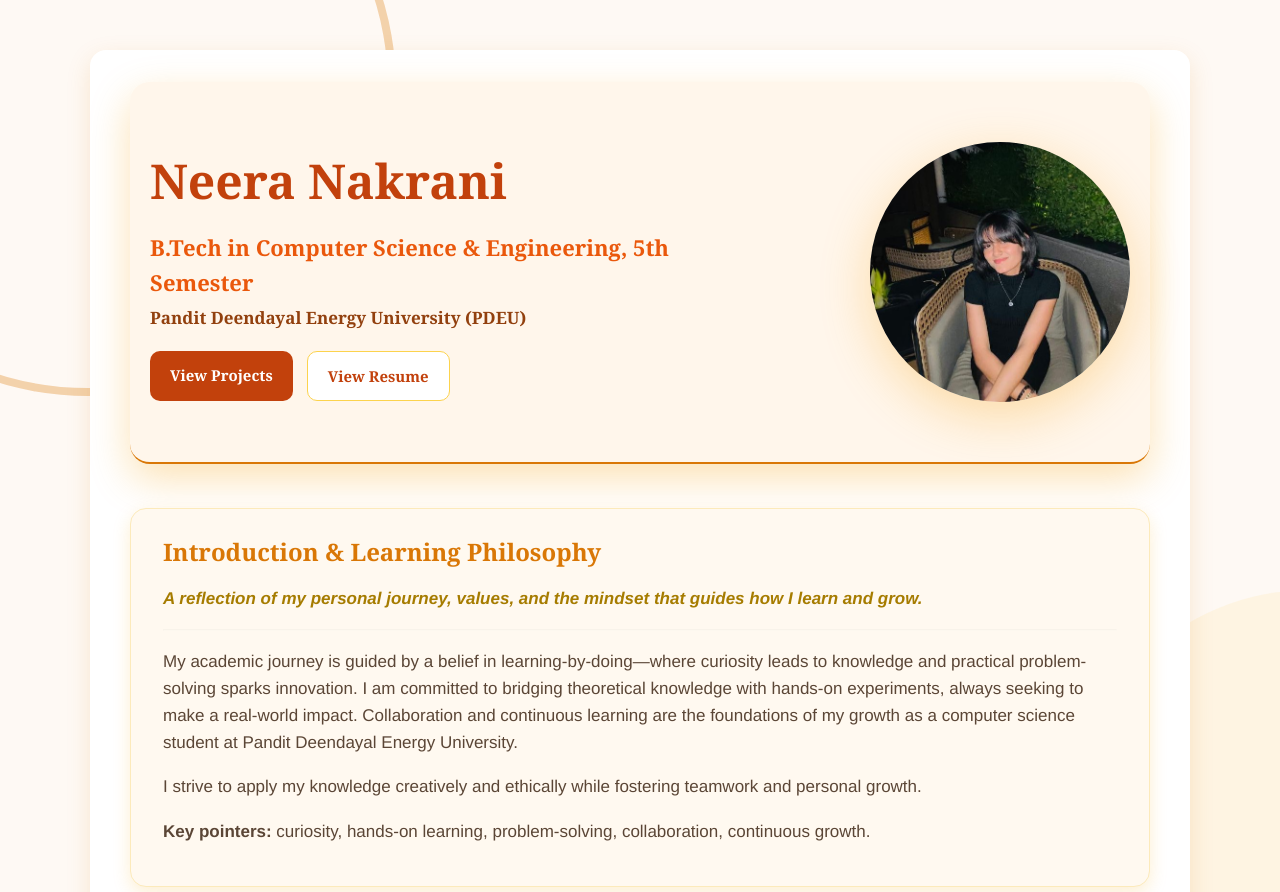
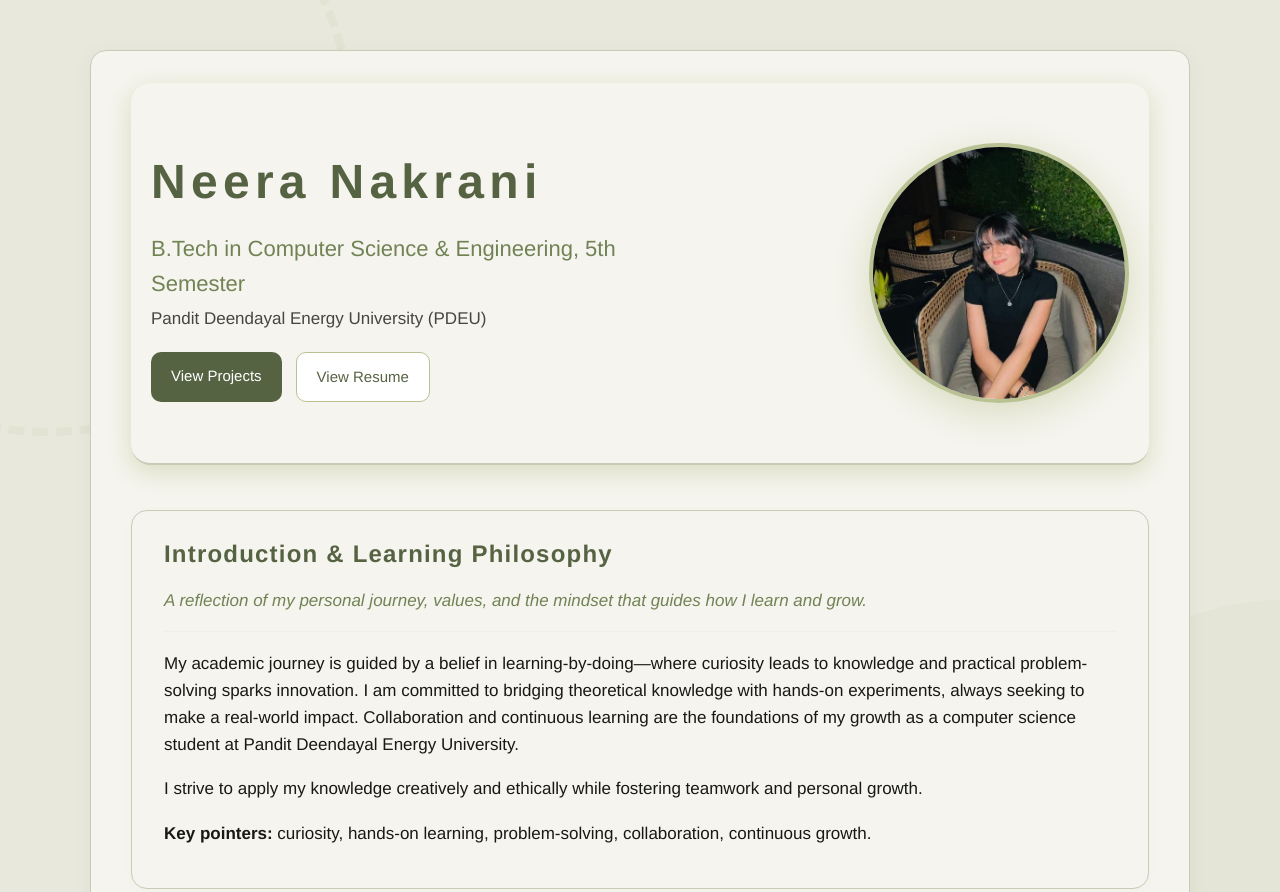
Before and after one commit to jiNx-up/jiNx-up.github.io, a plain HTML site: page index.html in a window 1280 px wide. Shown: the top 892 px of the page. Drawn offline with Linux system fonts and the light colour scheme.

Commit message:
Update index.html

```diff
--- a/index.html
+++ b/index.html
@@ -10,13 +10,18 @@
   <link href="https://fonts.googleapis.com/css2?family=Inter:wght@300;400;600;700;800&display=swap" rel="stylesheet">
   <style>
     :root {
-      --bg: #fef9f4;
-      --accent: #d97706;
-      --accent-light: #ffedd5;
-      --muted: #6b4c3b;
+      --bg: #e9e8dd;               /* sage/beige background */
+      --surface: #f5f4ee;          /* lighter surface card */
+      --accent: #718355;           /* olive green accent */
+      --accent-dark: #566343;      /* darker olive text/accent */
+      --accent-light: #d9dcc0;     /* pale green shadow/accent */
+      --highlight: #b8c292;        /* green for highlights and buttons */
+      --text: #181914;             /* almost-black text */
+      --muted: #45473f;            /* dark muted gray for meta */
+      --border: #c7ccb6;           /* border between sections */
       --border-radius: 16px;
       --max-width: 1100px;
-      font-family: 'Georgia', serif;
+      font-family: 'Helvetica Neue', Helvetica, Arial, sans-serif;
     }
     * {
       box-sizing: border-box;
@@ -24,12 +29,13 @@
     body {
       margin: 0;
       background: var(--bg);
-      color: #5b4636;
+      color: var(--text);
       line-height: 1.6;
       font-size: 17px;
       overflow-x: hidden;
+      font-weight: 300;
     }
-
+    /* Minimalist font styling for all text */
     body, h1, h2, h3, h4, h5, h6, p, span, a {
       font-family: 'Helvetica Neue', Helvetica, Arial, sans-serif;
       font-weight: 300;
@@ -40,40 +46,44 @@
     body::before {
       content: "";
       position: fixed;
-      top: -220px;
-      left: -220px;
+      top: -180px;
+      left: -260px;
       width: 600px;
       height: 600px;
-      border: 8px solid rgba(217, 119, 6, 0.3);
+      border: 8px dashed var(--highlight);
       border-radius: 50%;
+      opacity: 0.14;
       z-index: -1;
     }
     body::after {
       content: "";
       position: fixed;
-      bottom: -270px;
-      right: -270px;
-      width: 480px;
-      height: 480px;
-      background: rgba(254, 243, 219, 0.7);
+      bottom: -300px;
+      right: -250px;
+      width: 500px;
+      height: 500px;
+      background: var(--accent-light);
       border-radius: 50%;
+      opacity: 0.23;
       z-index: -1;
     }
     .wrap {
       max-width: var(--max-width);
       margin: 50px auto;
       padding: 32px 40px;
-      background: white;
+      background: var(--surface);
       border-radius: var(--border-radius);
-      box-shadow: 0 8px 25px rgba(217, 119, 6, 0.15);
+      box-shadow: 0 4px 18px rgba(113, 131, 85, 0.08);
+      border: 1px solid var(--border);
     }
     header {
       display: flex;
       gap: 24px;
       align-items: center;
       padding-bottom: 16px;
-      border-bottom: 2px solid var(--accent);
+      border-bottom: 2px solid var(--border);
       flex-wrap: wrap;
+      background: var(--surface);
     }
     .photo {
       width: 140px;
@@ -81,9 +91,9 @@
       border-radius: 20px;
       overflow: hidden;
       flex: 0 0 140px;
-      border: 3px solid #f0e6d2;
+      border: 3px solid var(--highlight);
       background: var(--accent-light);
-      box-shadow: 0 6px 24px rgba(217, 119, 6, 0.2);
+      box-shadow: 0 6px 18px var(--accent-light);
     }
     .photo img {
       width: 100%;
@@ -96,36 +106,35 @@
     }
     .name {
       font-size: 38px;
-      font-weight: 800;
-      letter-spacing: 0.15em;
-      color: var(--accent);
-      font-family: 'Georgia', serif;
+      font-weight: 700;
+      letter-spacing: 0.09em;
+      color: var(--accent-dark);
     }
     .meta {
       color: var(--muted);
       margin-top: 8px;
-      font-weight: 600;
+      font-weight: 400;
       font-style: italic;
     }
     .tag {
       margin-top: 12px;
       display: inline-block;
-      background: var(--accent-light);
+      background: var(--highlight);
       padding: 8px 14px;
       border-radius: 999px;
-      font-weight: 600;
-      color: var(--accent);
-      font-family: 'Georgia', serif;
+      font-weight: 500;
+      color: #fff;
+      font-size: 14px;
     }
     nav.toc {
       margin-top: 30px;
-      background: #fef5e7;
+      background: var(--surface);
       padding: 14px 16px;
       border-radius: 12px;
       display: flex;
       gap: 12px;
       flex-wrap: wrap;
-      border: 1px solid #ffedd5;
+      border: 1px solid var(--border);
     }
     nav.toc a {
       color: var(--muted);
@@ -133,32 +142,33 @@
       padding: 8px 14px;
       border-radius: 8px;
       font-size: 14px;
-      font-weight: 600;
+      font-weight: 400;
+      transition: background 0.2s, color 0.2s;
     }
     nav.toc a:hover {
       background: var(--accent-light);
-      color: var(--accent);
+      color: var(--accent-dark);
     }
     section.card {
-      background: #fff9f0;
+      background: var(--surface);
       padding: 24px 32px;
       border-radius: var(--border-radius);
-      margin-bottom: 44px;
-      box-shadow: 0 6px 18px rgba(245, 168, 0, 0.18);
-      border: 1px solid #fceabb;
+      margin-bottom: 42px;
+      box-shadow: 0 2px 8px rgba(113, 131, 85, 0.03);
+      border: 1px solid var(--border);
     }
     .card h2 {
       margin: 0 0 14px 0;
       font-size: 24px;
-      color: var(--accent);
-      font-weight: 700;
-      font-family: 'Georgia', serif;
+      color: var(--accent-dark);
+      font-weight: 600;
+      letter-spacing: 0.05em;
     }
     .small {
-      color: #a67c00;
+      color: var(--accent);
       font-style: italic;
       margin-bottom: 16px;
-      font-weight: 600;
+      font-weight: 400;
     }
     .two-col {
       display: grid;
@@ -170,53 +180,53 @@
       padding: 6px 14px;
       border-radius: 20px;
       margin: 6px 8px 0 0;
-      background: var(--accent-light);
-      border: 1px solid var(--accent);
+      background: var(--highlight);
+      border: 1px solid var(--accent-dark);
       font-size: 14px;
-      font-weight: 700;
-      color: var(--accent);
-      font-family: 'Georgia', serif;
+      font-weight: 400;
+      color: #fff;
     }
     .project {
       border-radius: 16px;
       padding: 18px 20px;
-      background: white;
-      border: 1px solid #fbbf24;
+      background: #fff;
+      border: 1px dashed var(--highlight);
       display: grid;
       grid-template-columns: 1fr 220px;
       gap: 18px;
       align-items: center;
-      box-shadow: 0 4px 16px rgba(217, 119, 6, 0.15);
+      box-shadow: 0 4px 12px rgba(184, 194, 146, 0.13);
     }
     .project img {
       width: 100%;
       height: 140px;
       object-fit: cover;
       border-radius: 14px;
-      box-shadow: 0 3px 12px rgba(217, 119, 6, 0.12);
+      box-shadow: 0 3px 12px var(--accent-light);
     }
     .btn {
       display: inline-block;
       padding: 8px 14px;
       border-radius: 14px;
-      background: linear-gradient(90deg, #f59e0b, #fbbf24);
-      color: white;
-      font-weight: 700;
+      background: var(--accent-dark);
+      color: #fff;
+      font-weight: 500;
       text-decoration: none;
       font-size: 14px;
-      transition: background-color 0.3s ease;
+      transition: background 0.3s;
+      border: none;
     }
     .btn:hover {
-      background-color: #c2410c;
+      background-color: var(--accent);
     }
     footer {
       text-align: center;
       color: var(--muted);
-      margin-top: 40px;
+      margin-top: 38px;
       font-size: 14px;
-      font-weight: 600;
-      padding-bottom: 20px;
-      border-top: 1px solid #fcd34d;
+      font-weight: 500;
+      padding-bottom: 19px;
+      border-top: 1px solid var(--border);
     }
     @media (max-width: 820px) {
       .two-col {
@@ -231,33 +241,31 @@
       align-items: center;
       justify-content: space-between;
       padding: 60px 20px;
-      background: #fff6eb;
+      background: var(--surface);
       border-radius: 20px;
-      margin-bottom: 44px;
-      box-shadow: 0 15px 40px rgba(245, 158, 11, 0.3);
+      margin-bottom: 45px;
+      box-shadow: 0 7px 25px var(--accent-light);
     }
     .hero-left {
       max-width: 55%;
     }
     .hero-title {
       font-size: 48px;
-      font-weight: 800;
+      font-weight: 700;
       margin: 0;
-      color: #c2410c;
-      font-family: 'Georgia', serif;
+      color: var(--accent-dark);
+      letter-spacing: 0.11em;
     }
     .hero-sub {
       font-size: 22px;
-      color: #ea580c;
+      color: var(--accent);
       margin: 10px 0 4px 0;
-      font-weight: 600;
-      font-family: 'Georgia', serif;
+      font-weight: 400;
     }
     .hero-meta {
-      color: #92400e;
+      color: var(--muted);
       margin: 0 0 20px 0;
-      font-weight: 600;
-      font-family: 'Georgia', serif;
+      font-weight: 300;
     }
     .hero-buttons {
       display: flex;
@@ -269,31 +277,31 @@
       font-size: 15px;
       border-radius: 10px;
       text-decoration: none;
-      border: 1px solid #fcd34d;
-      background: white;
-      color: #c2410c;
-      font-weight: 600;
+      border: 1px solid var(--highlight);
+      background: #fff;
+      color: var(--accent-dark);
+      font-weight: 400;
       transition: 0.2s;
-      font-family: 'Georgia', serif;
     }
     .hero-btn:hover {
-      background: #fcd34d;
-      color: white;
+      background: var(--highlight);
+      color: #fff;
     }
     .hero-btn.primary {
-      background: #c2410c;
-      color: white;
+      background: var(--accent-dark);
+      color: #fff;
       border: none;
     }
     .hero-btn.primary:hover {
-      background: #9a3412;
+      background: var(--accent);
     }
     .hero-photo-container {
       width: 260px;
       height: 260px;
       border-radius: 50%;
       overflow: hidden;
-      box-shadow: 0 15px 50px rgba(245, 158, 11, 0.3);
+      box-shadow: 0 10px 38px var(--accent-light);
+      border: 4px solid var(--highlight);
     }
     .hero-photo {
       width: 100%;
```
